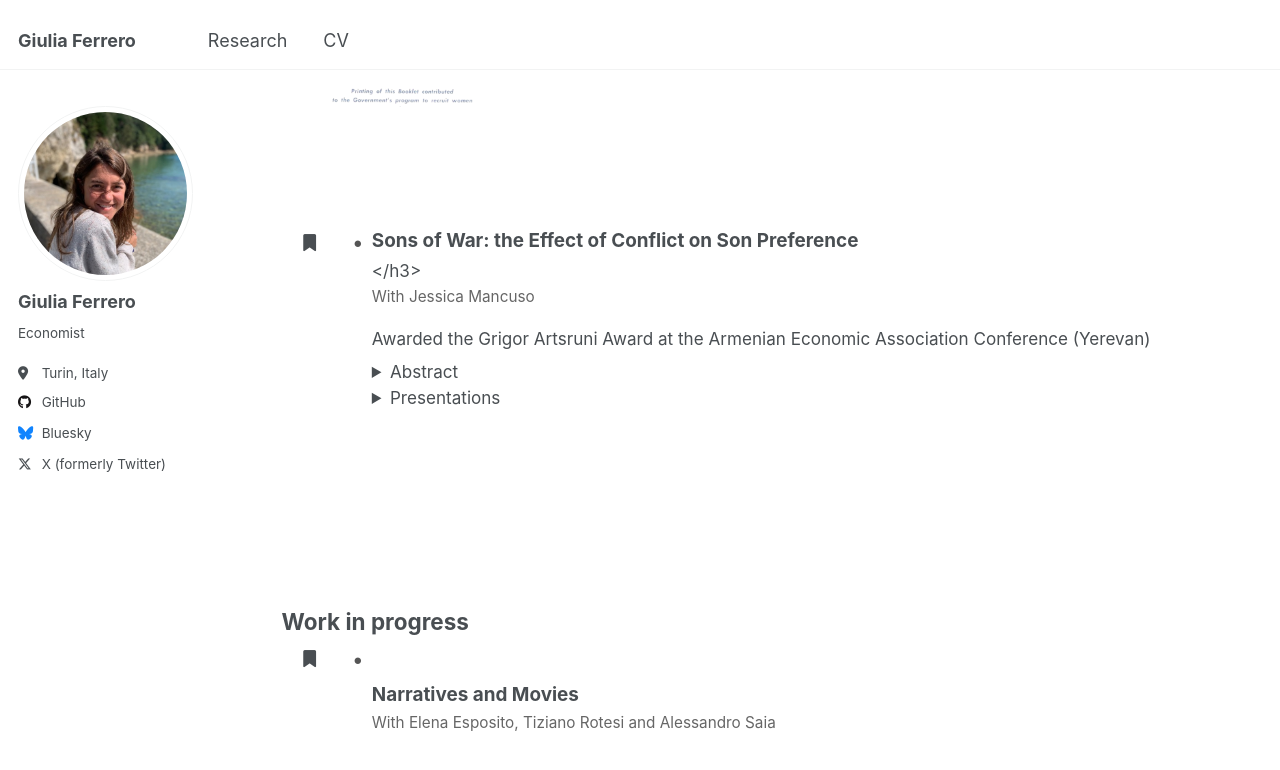
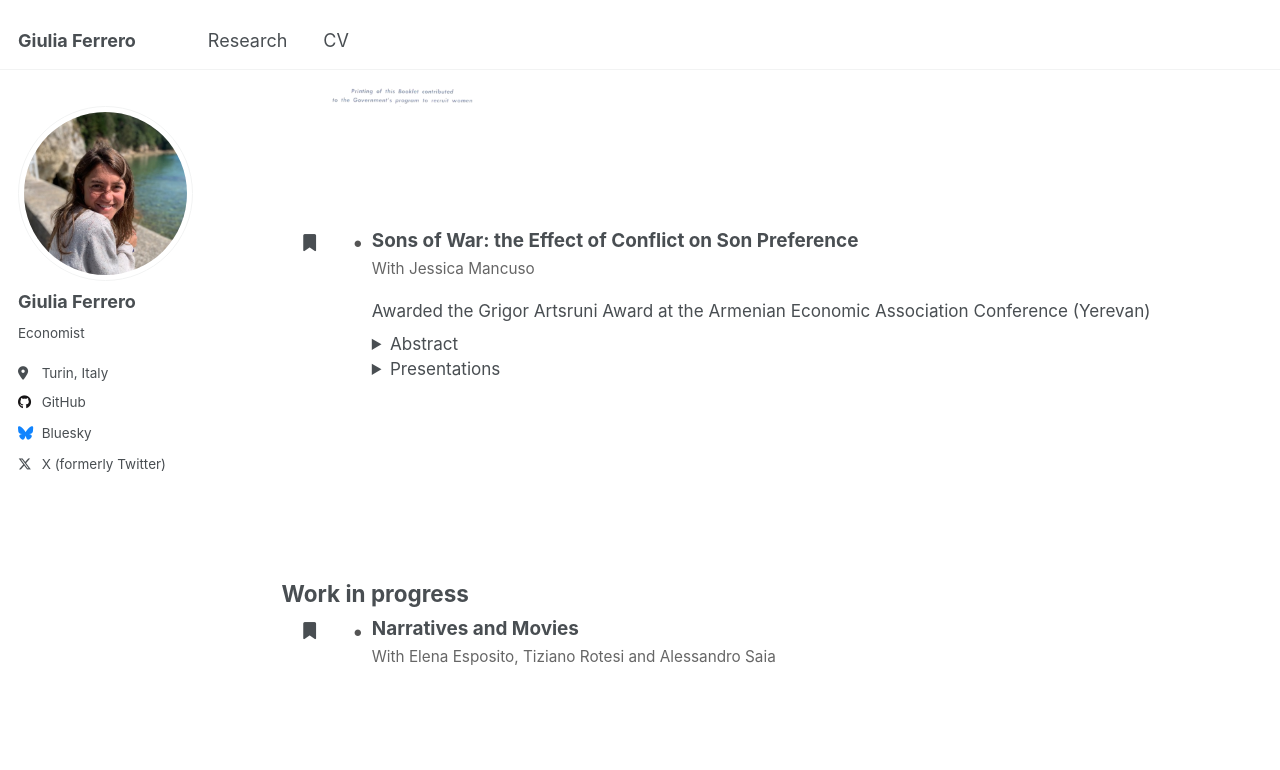
Before and after one commit to giuliferrero/giuliferrero.github.io, a Jekyll site: the page built from _pages/publications.md, in a window 1280 px wide and 900 px high, scrolled down 358 px. Shown: the top 770 px of the window. Built offline with Jekyll 4.4.1, drawn with Linux system fonts in a browser that asks for light colours.

Commit message:
Update publications.md

```diff
--- a/_pages/publications.md
+++ b/_pages/publications.md
@@ -68,7 +68,7 @@ author_profile: true
   <div class="research-text">
 
   <h3 style="margin-top:0;">
-    Sons of War: the Effect of Conflict on Son Preference</h3>
+    Sons of War: the Effect of Conflict on Son Preference
   </h3>
 
   <p class="coauthors">With Jessica Mancuso</p>
@@ -101,7 +101,9 @@ author_profile: true
   </div>
 
   <div class="research-text">
-    <h3>Narratives and Movies</h3>
+     <h3 style="margin-top:0;">
+    Narratives and Movies
+    </h3>
     <p class="coauthors">
       With Elena Esposito, Tiziano Rotesi and Alessandro Saia
     </p>
```
